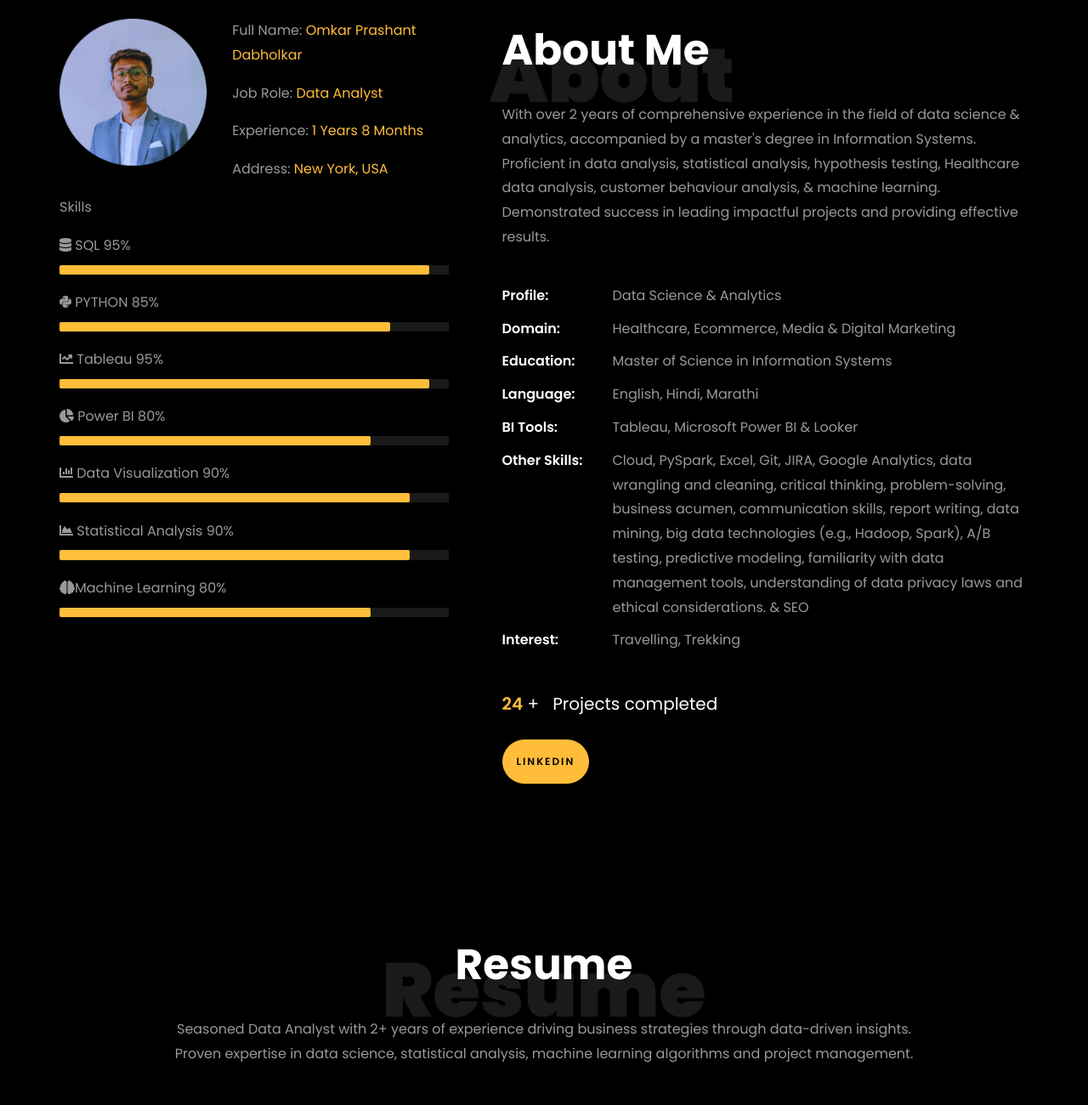
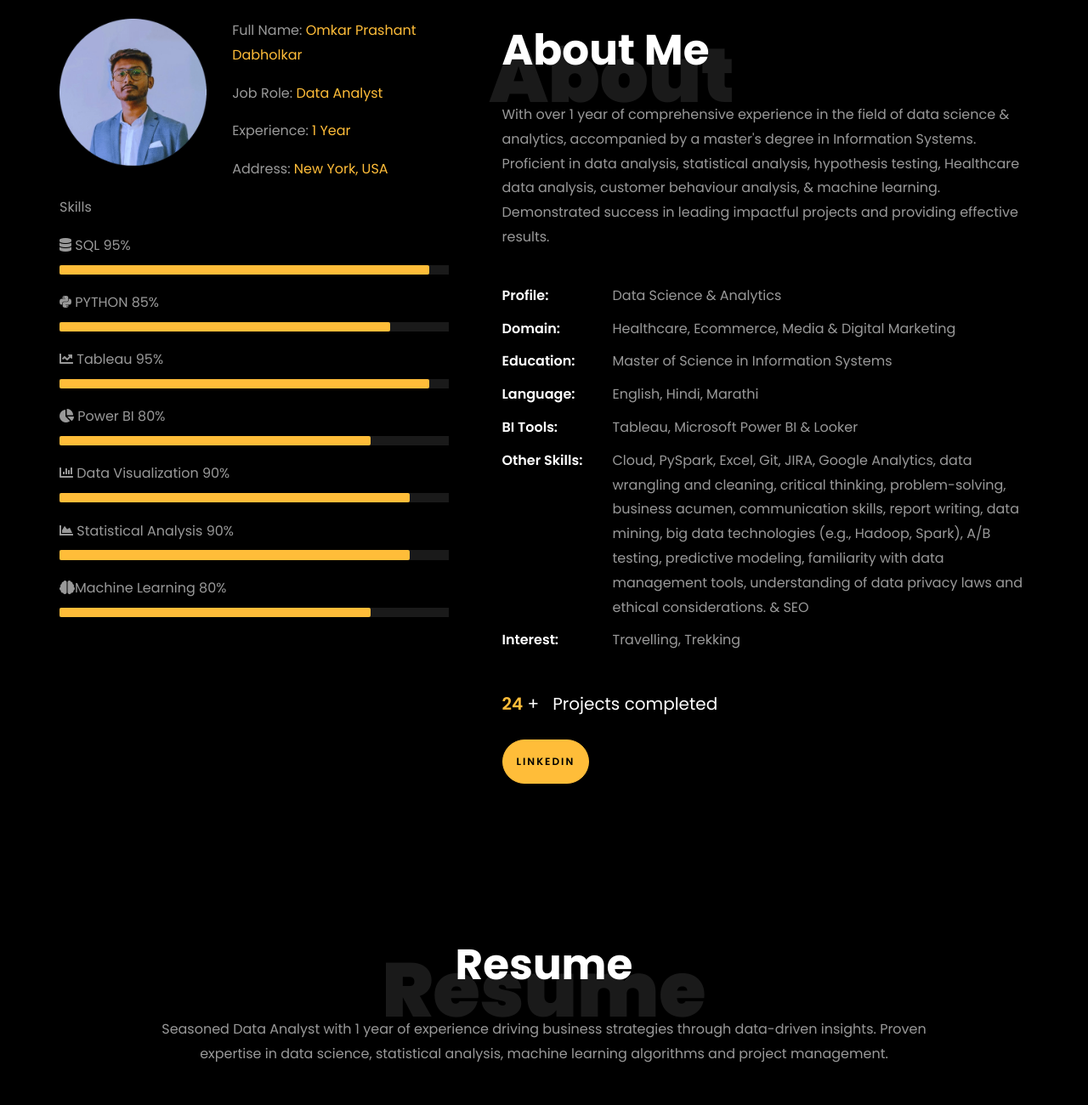
Before and after one commit to omkardabholkar/omkardabholkar.github.io, a plain HTML site: page index.html in a window 1280 px wide. Shown: the part 840-2140 px from the top of the page at 85% size. Drawn offline with Linux system fonts and the light colour scheme; animation ran at ten frames a second; files whose address does not match are found by name.

Commit message:
Update index.html

```diff
--- a/index.html
+++ b/index.html
@@ -191,7 +191,7 @@
 						<br>
 						<br>
 			            <h2>A Data Analyst</h2>
-						<!-- <h2 class="d-flex" style="margin-bottom: 0">With over 5 years of experience</h2> -->
+						<!-- <h2 class="d-flex" style="margin-bottom: 0">With over 1 year of experience</h2> -->
 						<!-- <br> -->
 			            <p><a href="https://www.linkedin.com/in/omkardabholkar" target="_blank" class="btn btn-primary py-3 px-4">LinkedIn</a>
 							<a href="https://github.com/omkardabholkar" target="_blank" class="btn btn-white btn-outline-white py-3 px-4">My works</a>
@@ -225,7 +225,7 @@
 									  <div class="about-info">
 										<p><span class="title-s">Full Name:	</span> <span style="color: #ffbd39;">Omkar Prashant Dabholkar</span></p>
 										<p><span class="title-s">Job Role:	</span> <span style="color: #ffbd39;">Data Analyst</span></p>
-										<p><span class="title-s">Experience:	</span> <span style="color: #ffbd39;">1 Years 8 Months</span></p>
+										<p><span class="title-s">Experience:	</span> <span style="color: #ffbd39;">1 Year</span></p>
 										<p><span class="title-s">Address:	</span> <span style="color: #ffbd39;">New York, USA</span></p>
 									  </div>
 									</div>
@@ -286,7 +286,7 @@
 								<h1 class="big">About</h1>
 								<h2 class="mb-4">About Me</h2>
 
-								<p>With over 2 years of comprehensive experience in the field of data science & analytics, accompanied by a master's degree in Information Systems.
+								<p>With over 1 year of comprehensive experience in the field of data science & analytics, accompanied by a master's degree in Information Systems.
 									Proficient in data analysis, statistical analysis, hypothesis testing, Healthcare data analysis, customer behaviour analysis, &amp; machine learning.
 									Demonstrated success in leading impactful projects and providing effective results.</p>
 								<ul class="about-info mt-4 px-md-0 px-2">
@@ -327,7 +327,7 @@
           <div class="col-md-10 heading-section text-center ftco-animate">
           	<h1 class="big big-2">Resume</h1>
             <h2 class="mb-4">Resume</h2>
-            <p>Seasoned Data Analyst with 2+ years of experience driving business strategies through data-driven insights. Proven expertise in data science, statistical analysis, machine learning algorithms and project management.</p>
+            <p>Seasoned Data Analyst with 1 year of experience driving business strategies through data-driven insights. Proven expertise in data science, statistical analysis, machine learning algorithms and project management.</p>
           </div>
         </div>
 
```
